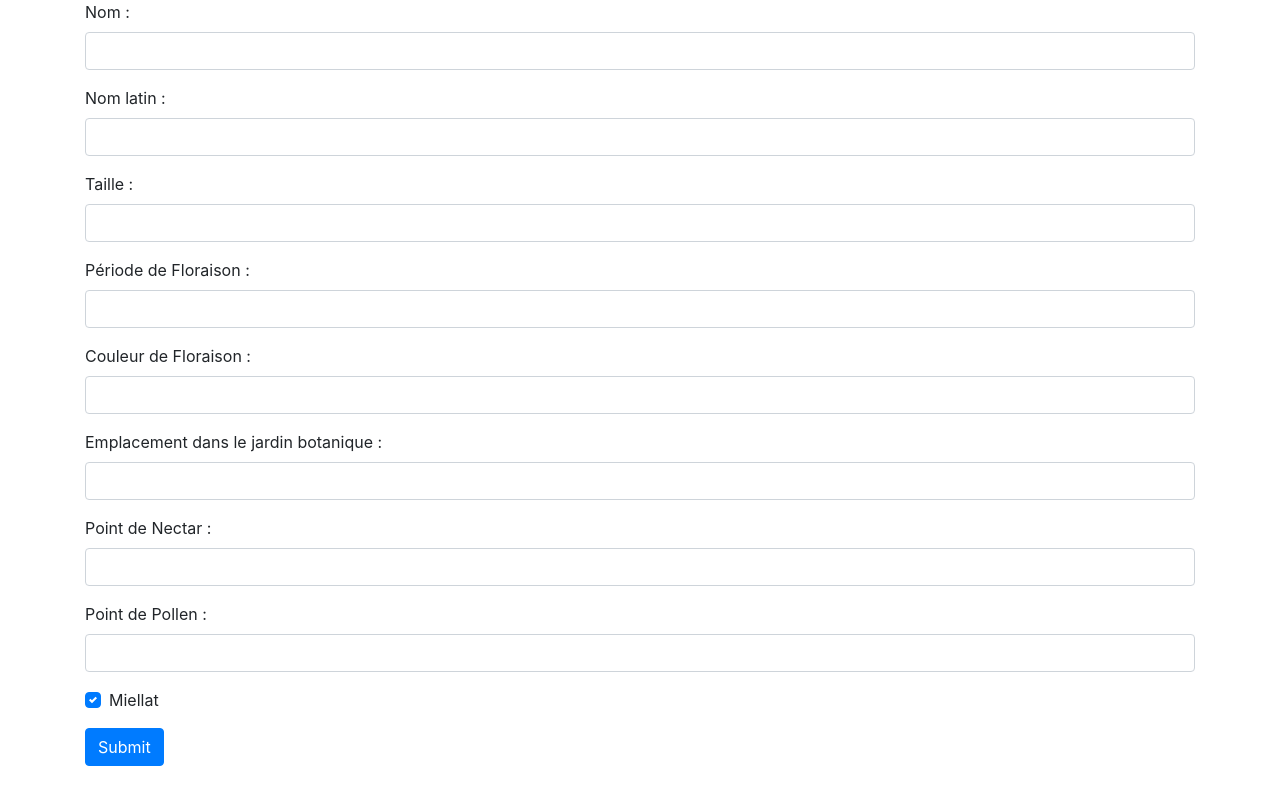
After one commit to apinot/JeSuisUneAbeille, a PHP site: template src/views/formEditPlante.html.twig in a window 1280 px wide. The commit adds this page. Run offline with PHP 8.4, Linux system fonts and the light colour scheme; the template is opened without the code that fills it, so the values that code supplies are empty; some libraries are stand-ins or nearby versions.

Commit message:
suppression et fromulaire de modification

```diff
--- a/src/public/index.php
+++ b/src/public/index.php
@@ -17,7 +17,10 @@ $app = new \Slim\App($container);
 
 /** Routes */
 //Add your routes here
-$app->get('/', ControllerPlantes::class.':afficherListePlantes');
+$app->get('/', ControllerPlantes::class.':afficherListePlantes')->setName('listerPlantes');
+
+$app->get('/plante/{id}', ControllerPlantes::class.':afficherEditForm')->setName('afficherEditForm');
+$app->delete('/plante/{id}', ControllerPlantes::class.':supprimerPlante')->setName('supprimerPlante');
 
 //run application
 $app->run();
--- /dev/null
+++ b/src/views/formEditPlante.html.twig
@@ -0,0 +1,46 @@
+{% extends "template.html.twig" %}
+
+{% block content %}
+<form>
+    <div class="form-group">
+        <label for="nom">Nom :</label>
+        <input type="text" class="form-control" id="nom" value="{{plante.nom}}">
+    </div>
+    <div class="form-group">
+        <label for="nom_latin">Nom latin :</label>
+        <input type="text" class="form-control" id="nom_latin" value="{{plante.nom_latin}}">
+    </div>
+    <div class="form-group">
+        <label for="taille">Taille :</label>
+        <input type="text" class="form-control" id="taille" value="{{plante.taille}}">
+    </div>
+    <div class="form-group">
+        <label for="floraison">Période de Floraison :</label>
+        <input type="text" class="form-control" id="floraison" value="{{plante.floraison}}">
+    </div>
+    <div class="form-group">
+        <label for="couleur">Couleur de Floraison :</label>
+        <input type="text" class="form-control" id="couleur" value="{{plante.couleur}}">
+    </div>
+    <div class="form-group">
+        <label for="emplacement">Emplacement dans le jardin botanique :</label>
+        <input type="text" class="form-control" id="emplacement" value="{{plante.emplacement}}">
+    </div>
+    <div class="form-group">
+        <label for="nectar">Point de Nectar :</label>
+        <input type="number" class="form-control" id="nectar" value="{{plante.nectar}}">
+    </div>
+    <div class="form-group">
+        <label for="pollen">Point de Pollen :</label>
+        <input type="number" class="form-control" id="pollen" value="{{plante.pollen}}">
+    </div>
+    <div class="form-group">
+        <div class="custom-control custom-checkbox">
+            <input type="checkbox" class="custom-control-input" id="miellat" checked="{{plante.miellat}}">
+            <label class="custom-control-label" for="miellat">Miellat</label>
+        </div>
+    </div>
+    <button type="submit" class="btn btn-primary">Submit</button>
+</form>
+
+{% endblock %}
--- a/src/views/template.html.twig
+++ b/src/views/template.html.twig
@@ -6,6 +6,7 @@
     <meta name="viewport" content="width=device-width, initial-scale=1, shrink-to-fit=no">
 
     <!-- Bootstrap CSS -->
+    <link rel="stylesheet" href="https://cdnjs.cloudflare.com/ajax/libs/font-awesome/5.11.2/css/all.min.css">
     <link rel="stylesheet" href="https://stackpath.bootstrapcdn.com/bootstrap/4.4.1/css/bootstrap.min.css" integrity="sha384-Vkoo8x4CGsO3+Hhxv8T/Q5PaXtkKtu6ug5TOeNV6gBiFeWPGFN9MuhOf23Q9Ifjh" crossorigin="anonymous">
     <title>Je suis une abeille - Back office</title>
 </head>
```
Also changed, not shown: src/controllers/ControllerPlantes.php (+21 -0 lines), src/utils/Router.php (added, +13 -0 lines), src/views/listePlantes.html.twig (+10 -0 lines).
